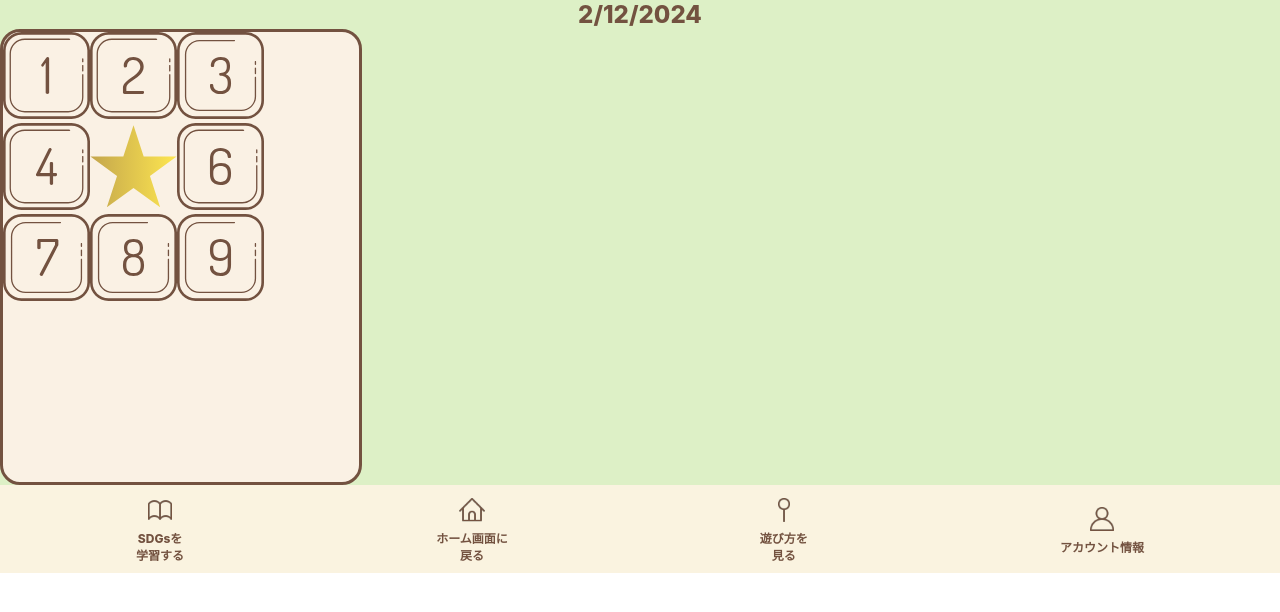
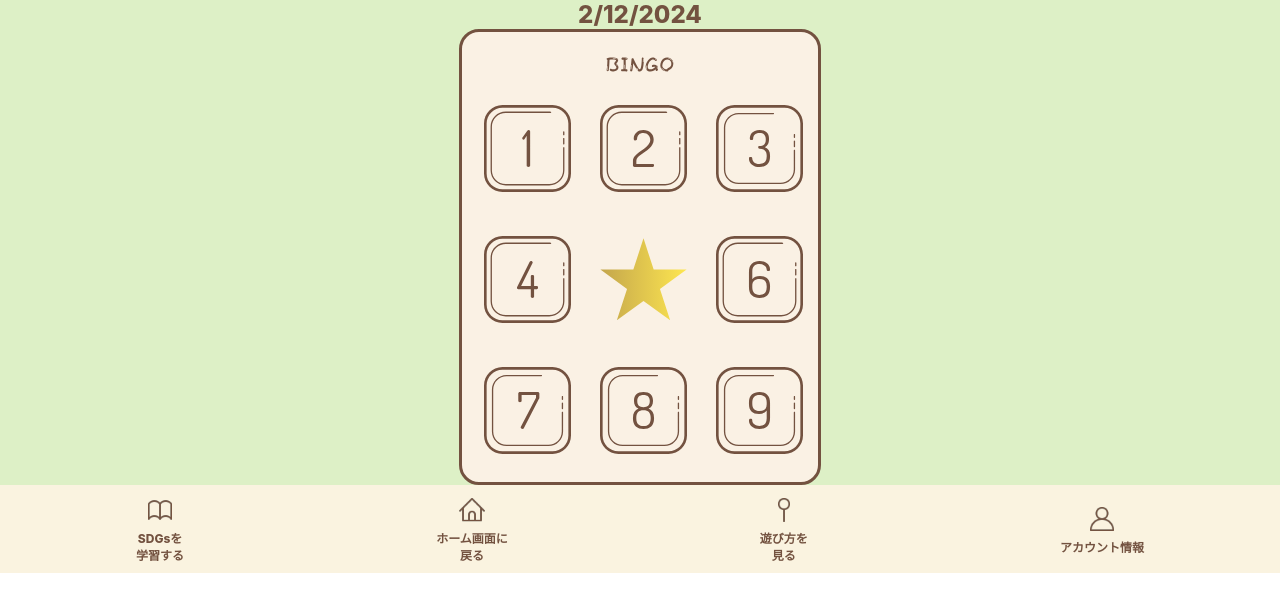
Before and after one commit to rn-vn/solution-2024, a React (Create React App) app: page /home-bingo in a window 1280 px wide. Shown: the top 612 px of the page. Built offline with nearby package versions, Linux system fonts and the light colour scheme.

Commit message:
change css

```diff
--- a/src/components/Bingo.css
+++ b/src/components/Bingo.css
@@ -1,4 +1,7 @@
 .main{
+  display: flex;
+  justify-content: center;
+  align-items: center;
   background: #DDF0C6
 
 }
@@ -10,3 +13,51 @@
   border: 3px #735240 solid
 
 }
+.bingotitle-container{
+text-align: center;
+}
+.bingo-firststage,
+.bingo-secondstage,
+.bingo-thirdstage {
+  display: flex;
+
+}
+.bingo-thirdstage {
+  margin-bottom: 25px;
+}
+.bingo1{
+  margin-left: 22px;
+  margin-right: 29px;
+}
+.bingo2{
+  margin-right: 29px;
+}
+.bingo3{
+  margin-right: 22px;
+}
+.bingo4{
+  margin-left: 22px;
+  margin-right: 29px;
+  margin-top: 44px;
+}
+.bingostar{
+  margin-right: 29px;
+  margin-top: 44px;
+}
+.bingo6{
+  margin-right: 22px;
+  margin-top: 44px;
+}
+.bingo7{
+  margin-left: 22px;
+  margin-right: 29px;
+  margin-top: 44px;
+}
+.bingo8{
+  margin-right: 29px;
+  margin-top: 44px;
+}
+.bingo9{
+  margin-right: 22px;
+  margin-top: 44px;
+}
--- a/src/components/Bingo.js
+++ b/src/components/Bingo.js
@@ -1,5 +1,6 @@
 import React from 'react'
 import './Bingo.css';
+import bingotitle from './images/bingotitle.svg';
 import bingo1 from './images/bingo1.svg';
 import bingo2 from './images/bingo2.svg';
 import bingo3 from './images/bingo3.svg';
@@ -15,20 +16,23 @@ const Bingo = () => {
     <div className='main'>
 
       <div className='bingo-container'>
+      <div className='bingotitle-container'>
+      <img  className='bingotitle' src={bingotitle} alt="bingotitle" width={160} height={69}/>
+      </div>
         <div className='bingo-firststage'>
-      <img src={bingo1} alt="bingo1" width={87} height={87}/>
-      <img src={bingo2} alt="bingo2" width={87} height={87}/>
-      <img src={bingo3} alt="bingo3" width={87} height={87}/>
+      <img className='bingo1' src={bingo1} alt="bingo1" width={87} height={87}/>
+      <img className='bingo2' src={bingo2} alt="bingo2" width={87} height={87}/>
+      <img className='bingo3' src={bingo3} alt="bingo3" width={87} height={87}/>
       </div>
       <div className='bingo-secondstage'>
-      <img src={bingo4} alt="bingo4" width={87} height={87}/>
-      <img src={Star} alt="Star" width={87} height={87}/>
-      <img src={bingo6} alt="bingo6" width={87} height={87}/>
+      <img className='bingo4' src={bingo4} alt="bingo4" width={87} height={87}/>
+      <img className='bingostar' src={Star} alt="Star" width={87} height={87}/>
+      <img className='bingo6' src={bingo6} alt="bingo6" width={87} height={87}/>
       </div>
       <div className='bingo-thirdstage'>
-      <img src={bingo7} alt="bingo7" width={87} height={87}/>
-      <img src={bingo8} alt="bingo8" width={87} height={87}/>
-      <img src={bingo9} alt="bingo9" width={87} height={87}/>
+      <img className='bingo7' src={bingo7} alt="bingo7" width={87} height={87}/>
+      <img className='bingo8' src={bingo8} alt="bingo8" width={87} height={87}/>
+      <img className='bingo9' src={bingo9} alt="bingo9" width={87} height={87}/>
       </div>
       </div>
 
--- a/src/components/HomeFooter.js
+++ b/src/components/HomeFooter.js
@@ -4,6 +4,7 @@ import StudySDGs from './images/StudySDGs-icon.svg';
 import BacktoHome from './images/BacktoHome-icon.svg';
 import HowtoPlay from './images/HowtoPlay-icon.svg';
 import AccuntInfo from './images/Accuntinfo-icon.svg';
+
 
 const HomeFooter = () => {
   return (
@@ -24,13 +25,13 @@ const HomeFooter = () => {
           </a>
         </div>
         <div className="footer-item">
-          <a href="/howtoplay">
+          <a href="/how-to-play">
             <img src={HowtoPlay} alt="遊び方を見る" width={30} height={30}/>
             <p className='p-footer'>遊び方を<br/>見る</p>
           </a>
         </div>
         <div className="footer-item">
-          <a href="/mypage">
+          <a href="/my-page">
           <img src={AccuntInfo} alt="アカウント情報" width={30} height={30}/>
           <p className='p-footer'>アカウント情報</p>
           </a>
```
Also changed, not shown: src/components/CurrentDate.css (line endings or trailing spaces), src/components/HomeFooter.css (line endings or trailing spaces).
